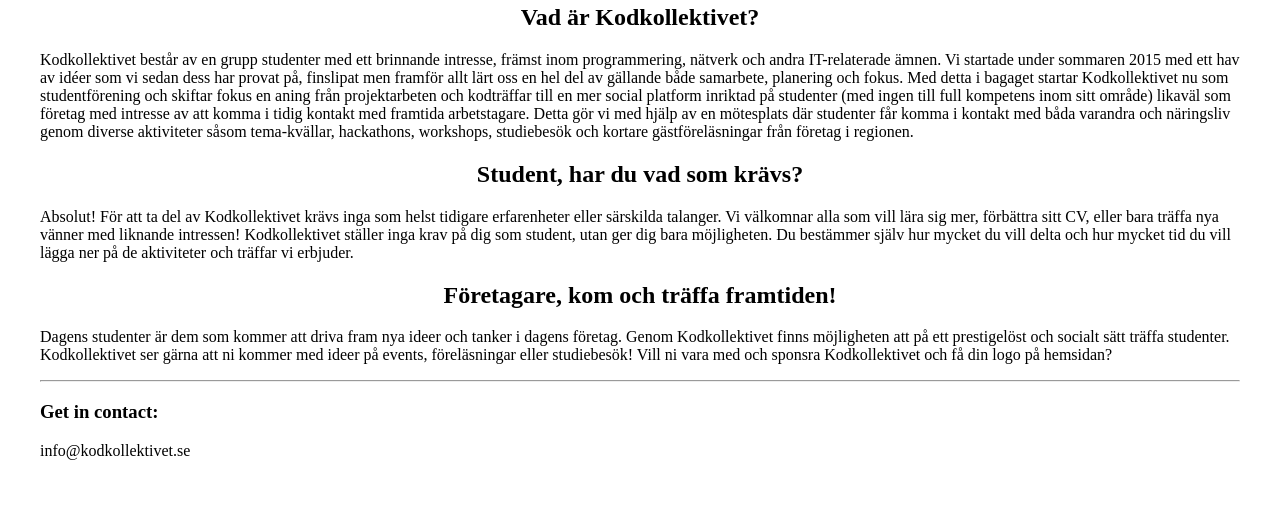
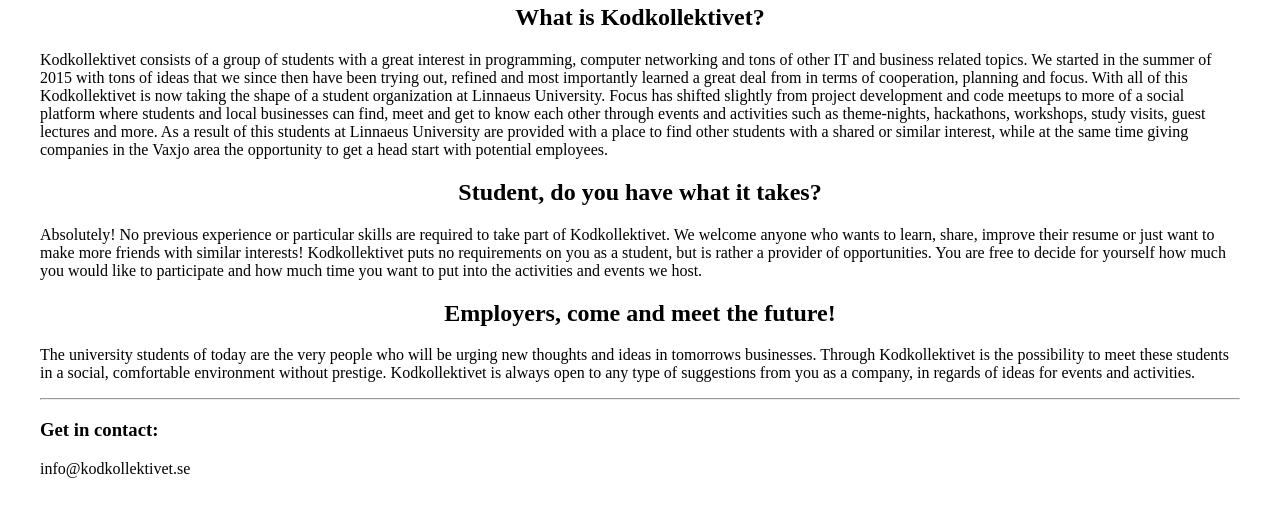
Before and after one commit to Kodkollektivet/kodkollektivet.se, a Django app: page /en/ in a window 1280 px wide. Shown: the part 152-669 px from the top of the page. Run offline with Django 3.2, Linux system fonts and the light colour scheme; data that the repository does not hold is empty; style sheets or scripts are compiled from the project's sources.

Commit message:
Update base translation

```diff
--- a/kodkollektivet/templates/base.html
+++ b/kodkollektivet/templates/base.html
@@ -38,22 +38,55 @@
     <main>
       {% block content %}
       <article>
-        <h2 align="center">{% trans "Vad är Kodkollektivet" %}? </h2>
+        <h2 align="center">{% trans "What is Kodkollektivet" %}? </h2>
         <p>
           {% blocktrans %}
-          Kodkollektivet består av en grupp studenter med ett brinnande intresse, främst inom programmering, nätverk och andra IT-relaterade ämnen. Vi startade under sommaren 2015 med ett hav av idéer som vi sedan dess har provat på, finslipat men framför allt lärt oss en hel del av gällande både samarbete, planering och fokus. Med detta i bagaget startar Kodkollektivet nu som studentförening och skiftar fokus en aning från projektarbeten och kodträffar till en mer social platform inriktad på studenter (med ingen till full kompetens inom sitt område) likaväl som företag med intresse av att komma i tidig kontakt med framtida arbetstagare. Detta gör vi med hjälp av en mötesplats där studenter får komma i kontakt med båda varandra och näringsliv genom diverse aktiviteter såsom tema-kvällar, hackathons, workshops, studiebesök och kortare gästföreläsningar från företag i regionen.
+          Kodkollektivet consists of a group of students with a great interest
+          in programming, computer networking and tons of other IT and business
+          related topics. We started in the summer of 2015 with tons of ideas
+          that we since then have been trying out, refined and most importantly
+          learned a great deal from in terms of cooperation, planning and
+          focus.
 
+          With all of this Kodkollektivet is now taking the shape of a student
+          organization at Linnaeus University. Focus has shifted slightly from
+          project development and code meetups to more of a social platform
+          where students and local businesses can find, meet and get to know
+          each other through events and activities such as theme-nights,
+          hackathons, workshops, study visits, guest lectures and more.
+
+          As a result of this students at Linnaeus University are provided with
+          a place to find other students with a shared or similar interest,
+          while at the same time giving companies in the Vaxjo area the
+          opportunity to get a head start with potential employees.
           {% endblocktrans %}
         </p>
 
-        <h2 align="center">{% trans "Student, har du vad som krävs" %}?</h2>
+        <h2 align="center">{% trans "Student, do you have what it takes" %}?</h2>
         <p>
-          {% blocktrans %}Absolut! För att ta del av Kodkollektivet krävs inga som helst tidigare erfarenheter eller särskilda talanger. Vi välkomnar alla som vill lära sig mer, förbättra sitt CV, eller bara träffa nya vänner med liknande intressen! Kodkollektivet ställer inga krav på dig som student, utan ger dig bara möjligheten. Du bestämmer själv hur mycket du vill delta och hur mycket tid du vill lägga ner på de aktiviteter och träffar vi erbjuder.{% endblocktrans %}
+          {% blocktrans %}
+          Absolutely! No previous experience or particular skills are required
+          to take part of Kodkollektivet. We welcome anyone who wants to learn,
+          share, improve their resume or just want to make more friends with
+          similar interests!
+
+          Kodkollektivet puts no requirements on you as a student, but is rather
+          a provider of opportunities. You are free to decide for yourself how
+          much you would like to participate and how much time you want to put
+          into the activities and events we host.
+          {% endblocktrans %}
         </p>
 
-        <h2 align="center">{% trans "Företagare, kom och träffa framtiden" %}!</h2>
+        <h2 align="center">{% trans "Employers, come and meet the future" %}!</h2>
         <p>
-          {% blocktrans %}Dagens studenter är dem som kommer att driva fram nya ideer och tanker i dagens företag. Genom Kodkollektivet finns möjligheten att på ett prestigelöst och socialt sätt träffa studenter. Kodkollektivet ser gärna att ni kommer med ideer på events, föreläsningar eller studiebesök! Vill ni vara med och sponsra Kodkollektivet och få din logo på hemsidan?{% endblocktrans %}
+          {% blocktrans %}
+          The university students of today are the very people who will be
+          urging new thoughts and ideas in tomorrows businesses. Through
+          Kodkollektivet is the possibility to meet these students in a social,
+          comfortable environment without prestige. Kodkollektivet is always
+          open to any type of suggestions from you as a company, in regards of
+          ideas for events and activities.
+          {% endblocktrans %}
         </p>
       </article>
 
```
Also changed, not shown: kodkollektivet/locale/en/LC_MESSAGES/django.po, kodkollektivet/locale/sv/LC_MESSAGES/django.po.
